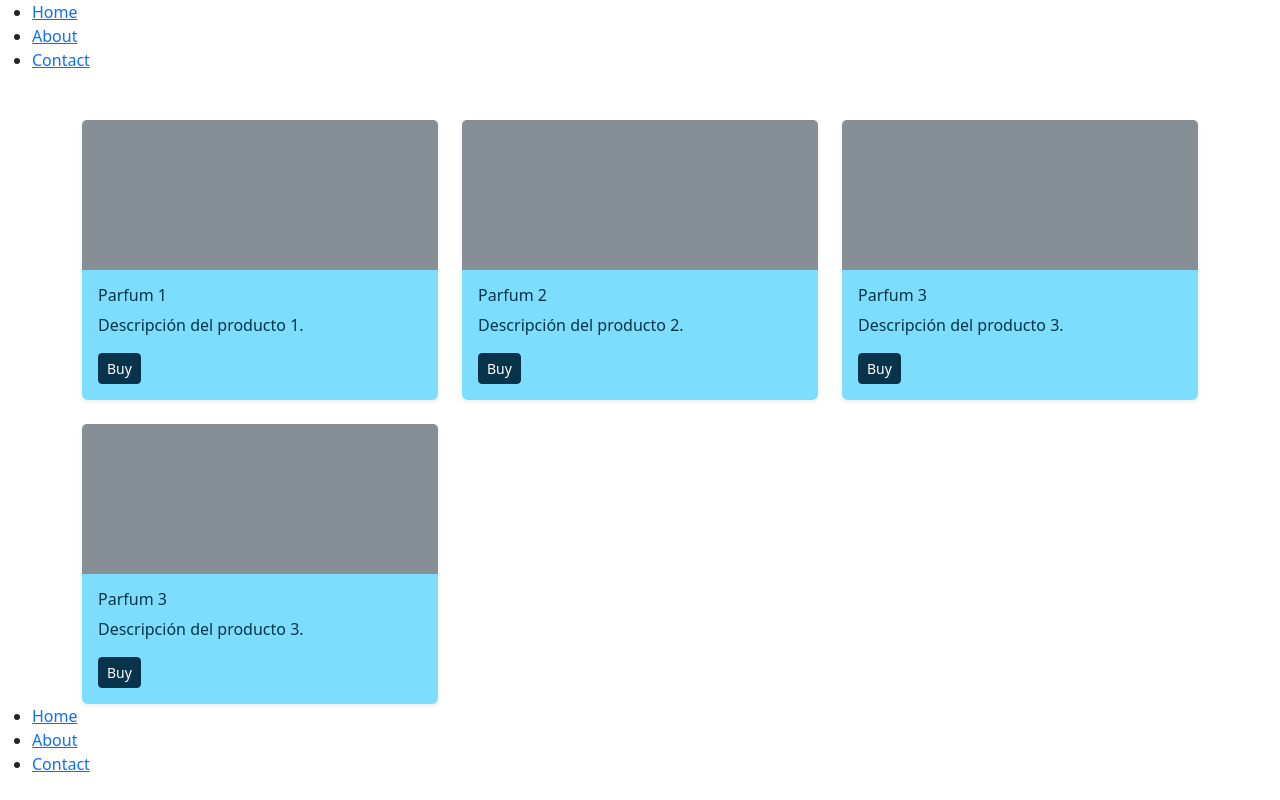
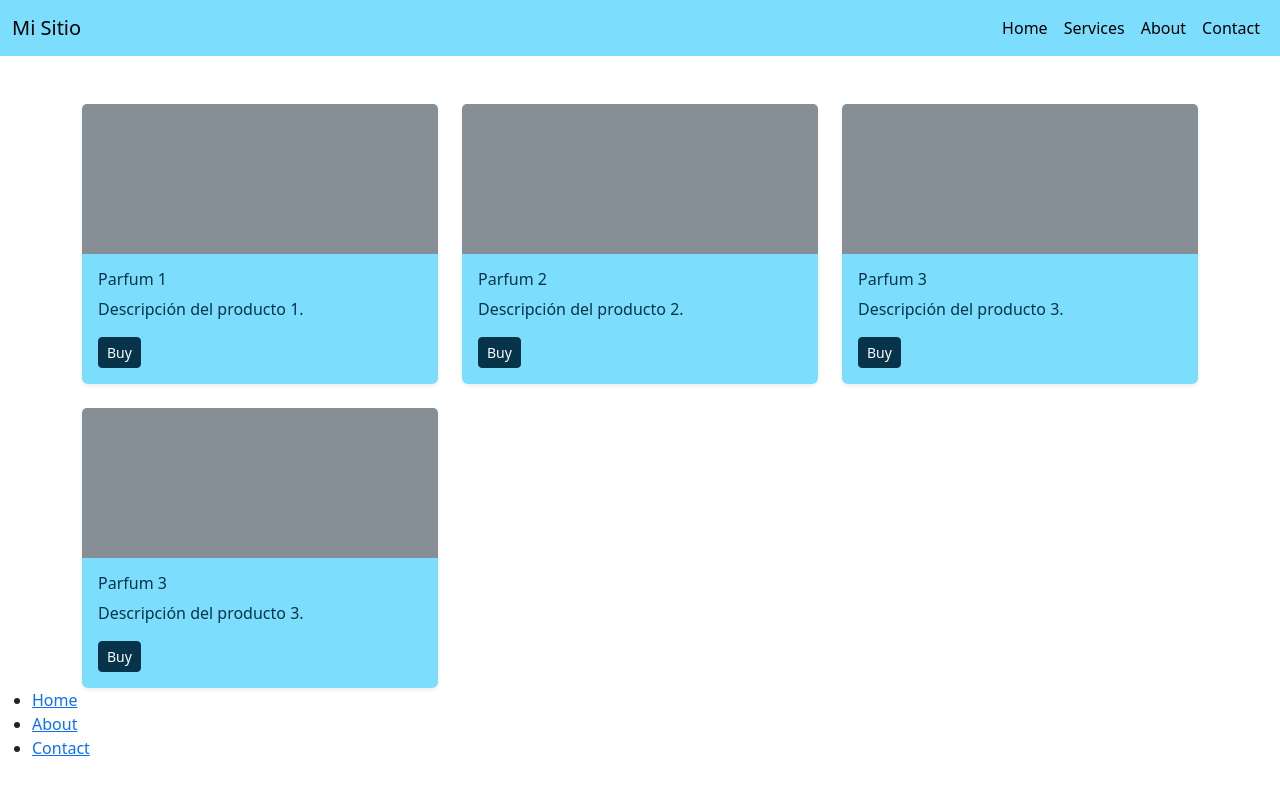
Before and after one commit to Marvin3312/System-Analysis, a PHP site: page / in a window 1280 px wide. Run offline with PHP 8.4, Linux system fonts and the light colour scheme.

Commit message:
create nav bar

```diff
--- a/index.html
+++ b/index.html
@@ -8,14 +8,32 @@
     <title>Document</title>
 </head>
 <body>
+
     <header>
         <!--Miguel nabvar-->
-        <nav>
-            <ul>
-                <li><a href="#">Home</a></li>
-                <li><a href="#">About</a></li>
-                <li><a href="#">Contact</a></li>
-            </ul>
+        <nav class="navbar navbar-expand-lg " >
+            <div class="container-fluid">
+                <a class="navbar-brand" href="#">Mi Sitio</a>
+                <button class="navbar-toggler" type="button" data-bs-toggle="collapse" data-bs-target="#navbarNav" aria-controls="navbarNav" aria-expanded="false" aria-label="Toggle navigation">
+                    <span class="navbar-toggler-icon"></span>
+                </button>
+                <div class="collapse navbar-collapse" id="navbarNav">
+                    <ul class="navbar-nav ms-auto">
+                        <li class="nav-item">
+                            <a class="nav-link active" href="#">Home</a>
+                        </li>
+                        <li class="nav-item">
+                            <a class="nav-link" href="#">Services</a>
+                        </li>
+                        <li class="nav-item">
+                            <a class="nav-link" href="#">About</a>
+                        </li>
+                        <li class="nav-item">
+                            <a class="nav-link" href="#">Contact</a>
+                        </li>
+                    </ul>
+                </div>
+            </div>
         </nav>
              <!--Odalis Imagen Carrusel-->
         <section></section>
--- a/webs/views/index.css
+++ b/webs/views/index.css
@@ -1,8 +1,19 @@
 
 
+:root {
+    --color-primario: #07344A;
+    --color-secundario: #7CDDFD;
+    --color-terciario: #000;
+}
 
 
+.navbar {
+    background-color: var(--color-secundario);
+}
 
+.navbar a {
+    color: var(--color-terciario);
+}
 
 
 
```
